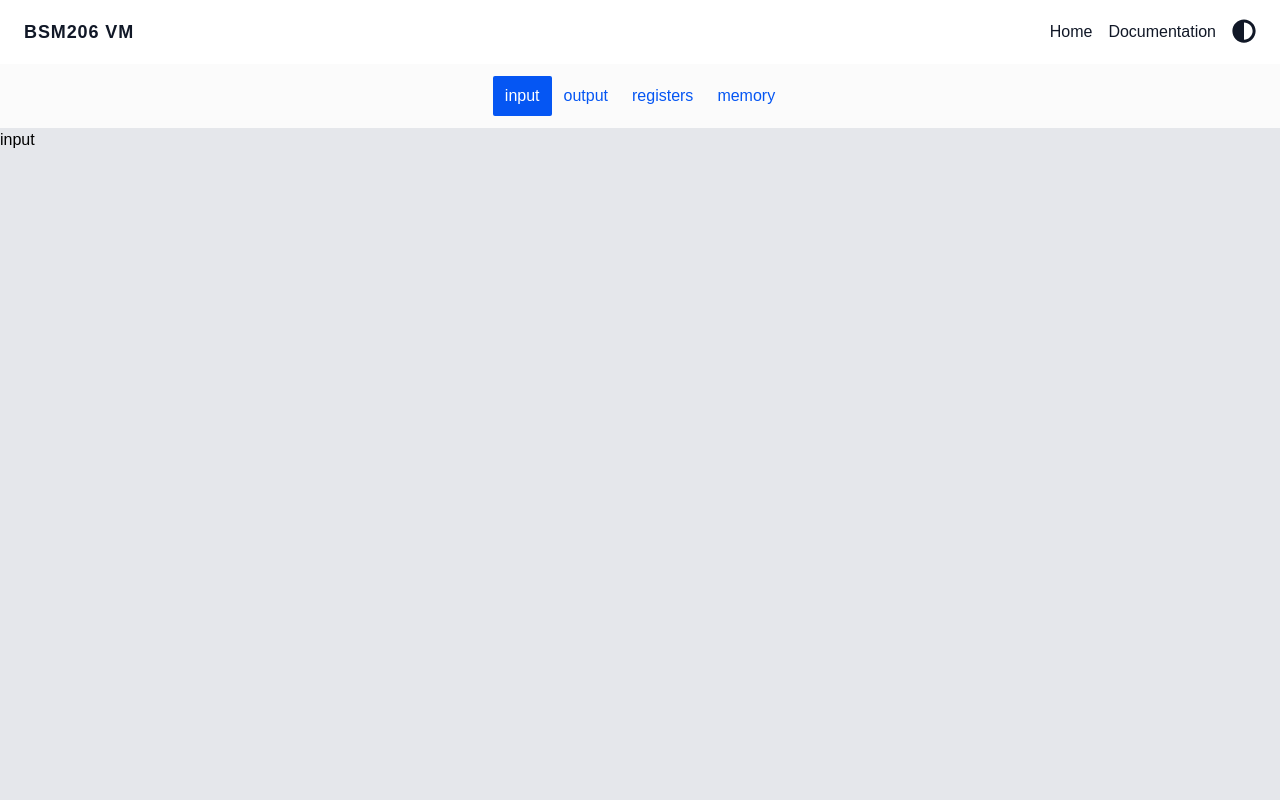
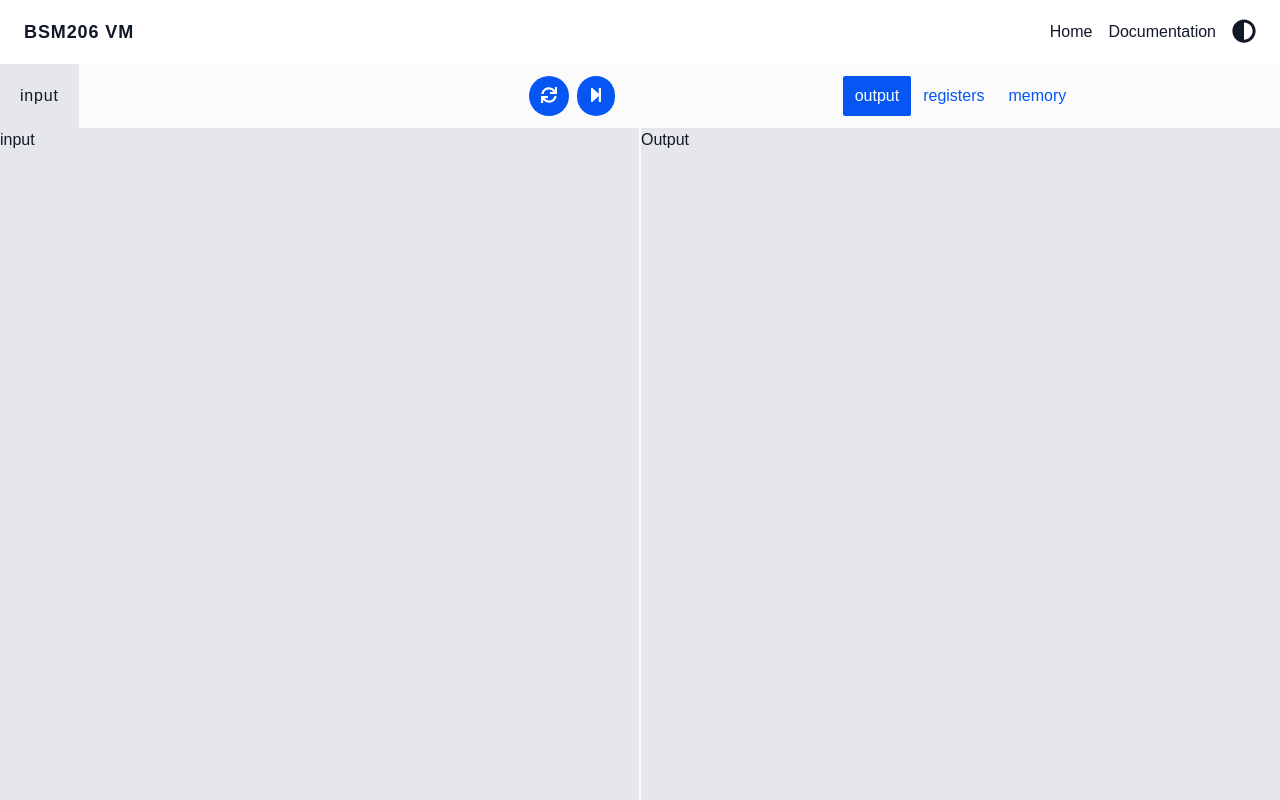
Before and after one commit to bennaaym/bsm206-vm, a React (Create React App) app in the folder client/: page / in a window 1280 px wide. Built offline with nearby package versions, Linux system fonts and the light colour scheme.

Commit message:
client: home page implemented

```diff
--- a/client/src/assets/css/home.module.css
+++ b/client/src/assets/css/home.module.css
@@ -32,4 +32,35 @@
     {
         @apply flex items-center justify-center
     }
+
+    .tab-content
+    {
+        @apply flex-grow
+    }
+
+    .flex-col-grow
+    {
+        @apply flex flex-col flex-grow
+    }
+
+    .flex-col-1
+    {
+        @apply flex flex-col flex-1
+    }
+
+    .mobile-tab
+    {
+        @apply md:hidden
+    }
+
+    .desktop-tab
+    {
+        @apply hidden md:flex flex-row flex-grow
+    }
+
+
+    .input-bar
+    {
+        @apply flex flex-row items-center justify-between pr-6
+    }
 }
--- a/client/src/components/home/TabBar.tsx
+++ b/client/src/components/home/Tabs.tsx
@@ -6,15 +6,16 @@ import Registers from "./Registers";
 import styles from "../../assets/css/home.module.css";
 import { useTheme } from "../../contexts/ThemeContextProvider";
 import LabelButton from "../buttons/LabelButton";
+import IconButton from "../buttons/IconButton";
+import { faStepForward, faSync } from "@fortawesome/free-solid-svg-icons";
 
-const tabs = [
-    'input',
-    'output',
-    'registers',
-    'memory'
-]
 
-const TabBar = () =>
+interface IProps
+{
+    tabs:string[]
+}
+
+const Tabs:React.FC<IProps> = ({tabs}) =>
 {
 
     const {isLight} = useTheme();
@@ -40,14 +41,27 @@ const TabBar = () =>
                 </ul>
             </nav>
 
-            <div className="flex-grow bg-light-background-300">
-                {activeTabIndex === 0 && <CodeEditor/>}
-                {activeTabIndex === 1 && <Output/>}
-                {activeTabIndex === 2 && <Registers/>}
-                {activeTabIndex === 3 && <Memory/>}
+            <div className={`${styles['tab-content']} ${isLight?'text-light-text-300 bg-light-background-300':'text-dark-text-300 bg-dark-background-300'}`}>
+                {tabs[activeTabIndex] === 'input'     && <CodeEditor/>}
+                {tabs[activeTabIndex] === 'output'    && <Output/>}
+                {tabs[activeTabIndex] === 'registers' && <Registers/>}
+                {tabs[activeTabIndex] === 'memory'   && <Memory/>}
             </div>
+
+
+            {
+                activeTabIndex === 0 && tabs[activeTabIndex] === 'input' &&
+
+
+                <div className="absolute right-5 bottom-8">
+                    <div className="space-x-2 text-2xl">
+                        <IconButton styles={`label-btn ${styles['tab-btn-active']} rounded-full `} icon={faSync} onClickAction={()=>{}}/>
+                        <IconButton styles={`label-btn ${styles['tab-btn-active']} rounded-full `} icon={faStepForward} onClickAction={()=>{}}/>
+                    </div>
+                </div>
+            }
         </>
     )
 }
 
-export default TabBar;
+export default Tabs;
--- a/client/src/pages/Home.tsx
+++ b/client/src/pages/Home.tsx
@@ -1,11 +1,53 @@
-import TabBar from "../components/home/TabBar";
+import { faStepForward, faSync } from "@fortawesome/free-solid-svg-icons";
+import IconButton from "../components/buttons/IconButton";
+import CodeEditor from "../components/home/CodeEditor";
+import Tabs from "../components/home/Tabs";
+import { useTheme } from "../contexts/ThemeContextProvider";
+import styles from "../assets/css/home.module.css";
 
 const Home = () =>
 {
+    const {isLight} = useTheme();
+
     return(
         <>
-            <div className="flex flex-col flex-grow h-full">
-                <TabBar/>
+            <div className={styles['flex-col-grow']}>
+
+                {/*mobile version*/}
+                <div className={`${styles['flex-col-grow']} ${styles['mobile-tab']}`}>
+                    <Tabs tabs={['input','output','registers','memory']}/>
+                </div>
+
+                {/*desktop version*/}
+                <div className={styles['desktop-tab']}>
+                    <div className={`${styles['flex-col-1']} border-r-2 ${isLight?'border-light-background-200':'border-dark-background-400'}`}>
+                        <div className={`${styles['input-bar']} ${isLight?'bg-light-background-200':'bg-dark-background-200'}`}>
+                            <div
+                                className={`py-5 px-5 font-medium tracking-wider ${isLight?'text-light-text-300 bg-light-background-300':'text-dark-text-300 bg-dark-background-300'}`}
+                            >
+                                input
+                            </div>
+                            <div className="space-x-2">
+                                <IconButton
+                                    styles={`label-btn rounded-full hover:bg-opacity-75 ${styles['tab-btn-active']} ${!isLight?'text-dark-text-300':''}`}
+                                    icon={faSync}
+                                    onClickAction={()=>{}}
+                                />
+                                <IconButton
+                                    styles={`label-btn rounded-full hover:bg-opacity-75 ${styles['tab-btn-active']} ${!isLight?'text-dark-text-300':''}`}
+                                    icon={faStepForward}
+                                    onClickAction={()=>{}}
+                                />
+                            </div>
+                        </div>
+                        <div className={`flex-grow ${isLight?'text-light-text-300 bg-light-background-300':'text-dark-text-300 bg-dark-background-300'}`}>
+                            <CodeEditor/>
+                        </div>
+                    </div>
+                    <div className={styles['flex-col-1']}>
+                        <Tabs tabs={['output','registers','memory']}/>
+                    </div>
+                </div>
             </div>
         </>
     )
```
